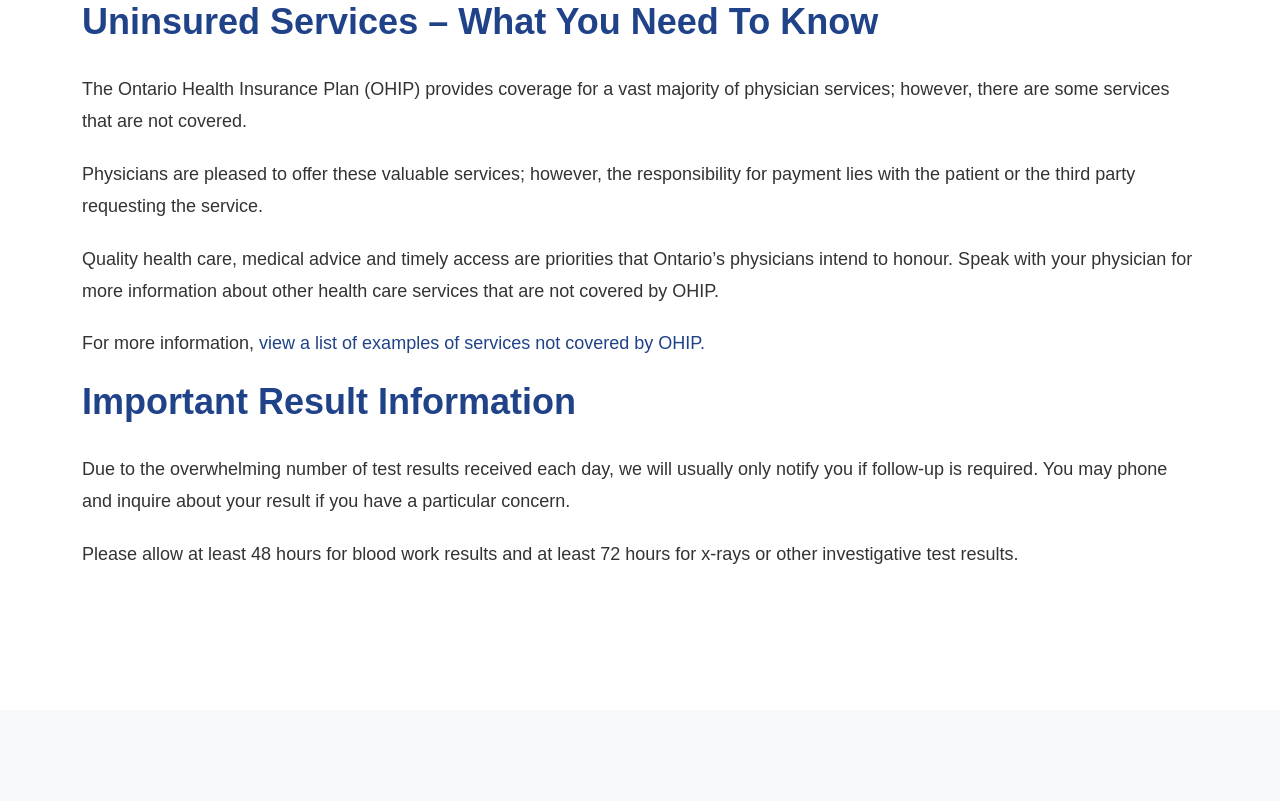
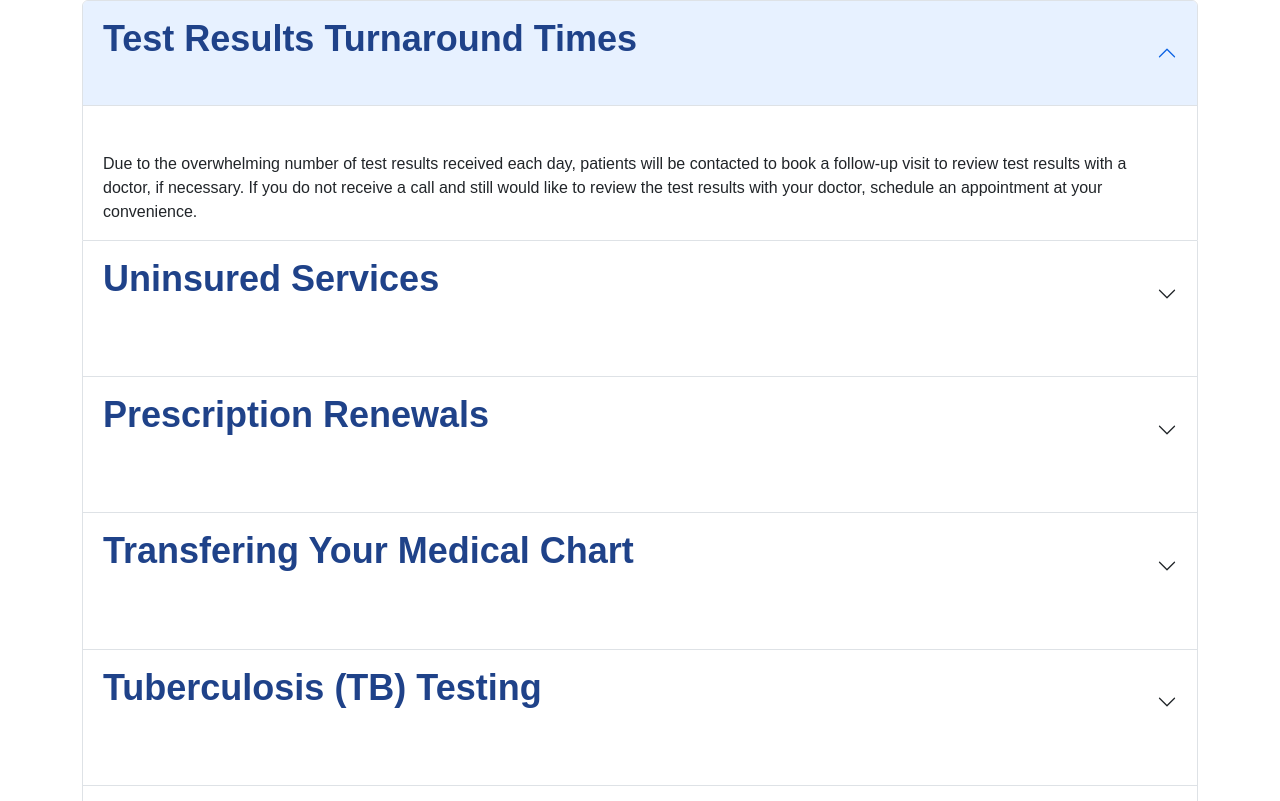
Before and after one commit to lincolnmedweb/lincolnmed, a Next.js app: page /family-health in a window 1280 px wide. Shown: the part 519-1320 px from the top of the page. Built offline with nearby package versions, Linux system fonts and the light colour scheme.

Commit message:
family health content updates

```diff
--- a/pages/family-health.tsx
+++ b/pages/family-health.tsx
@@ -1,6 +1,5 @@
 import Head from "next/head";
-import Link from "next/link";
-import { Container, Row, Col } from "react-bootstrap";
+import { Container, Row, Col, Accordion } from "react-bootstrap";
 
 import InnerHero from "../components/innerHero/innerHero";
 
@@ -20,35 +19,105 @@
         <Container>
           <Row>
             <Col lg="12">
-              <h2>Uninsured Services – What You Need To Know</h2>
+              <Accordion defaultActiveKey="0">
+                <Accordion.Item eventKey="0">
+                  <Accordion.Header>
+                    {" "}
+                    <h2>Test Results Turnaround Times</h2>
+                  </Accordion.Header>
+                  <Accordion.Body>
+                    Due to the overwhelming number of test results received each day, patients will be contacted to book
+                    a follow-up visit to review test results with a doctor, if necessary. If you do not receive a call
+                    and still would like to review the test results with your doctor, schedule an appointment at your
+                    convenience.{" "}
+                  </Accordion.Body>
+                </Accordion.Item>
+                <Accordion.Item eventKey="1">
+                  <Accordion.Header>
+                    <h2>Uninsured Services</h2>
+                  </Accordion.Header>
+                  <Accordion.Body>
                     <p>
-                The Ontario Health Insurance Plan (OHIP) provides coverage for a vast majority of physician services;
-                however, there are some services that are not covered.
+                      The Ontario Health Insurance Plan (OHIP) provides coverage for a vast majority of physician
+                      services; however there are some services that are not covered. Physicians are pleased to offer
+                      these valuable services; however, the responsibility for payment lies with the patient of the
+                      third party requesting the service.
                     </p>
                     <p>
-                Physicians are pleased to offer these valuable services; however, the responsibility for payment lies
-                with the patient or the third party requesting the service.
+                      Select medical services such as cosmetic procedures (i.e. skin tag removal) or completion of forms
+                      and medical records (i.e. sick note or insurance forms). Please note, forms may take 4 to 6 weeks
+                      for completion.
                     </p>
                     <p>
-                Quality health care, medical advice and timely access are priorities that Ontario’s physicians intend to
-                honour. Speak with your physician for more information about other health care services that are not
-                covered by OHIP.
+                      <strong>Payment Methods:</strong>
                     </p>
+                    <ul>
+                      <li>Credit Cards (MasterCard or Visa)</li>
+                      <li>Debit</li>
+                      <li>Cash</li>
+                    </ul>
+                  </Accordion.Body>
+                </Accordion.Item>
+                <Accordion.Item eventKey="2">
+                  <Accordion.Header>
+                    <h2>Prescription Renewals</h2>
+                  </Accordion.Header>
+                  <Accordion.Body>
                     <p>
-                For more information,{" "}
-                <Link target="_blank" href="../../assets/uninsured.pdf">
-                  view a list of examples of services not covered by OHIP.
-                </Link>
+                      Allow at least 1 to 2 weeks for medication renewals. For most medications, your pharmacy is able
+                      to send a request to your family doctor. New medication requests, changes or select medications
+                      require an appointment.
                     </p>
-              <h2>Important Result Information</h2>
+                    <p>Same day renewals now result in a $5 fee.</p>
+                  </Accordion.Body>
+                </Accordion.Item>
+                <Accordion.Item eventKey="3">
+                  <Accordion.Header>
+                    <h2>Transfering Your Medical Chart</h2>
+                  </Accordion.Header>
+                  <Accordion.Body>
                     <p>
-                Due to the overwhelming number of test results received each day, we will usually only notify you if
-                follow-up is required. You may phone and inquire about your result if you have a particular concern.
+                      A Medical Release Form must be signed to request medical chart information. Please note there is a
+                      fee of $40 for an individual or $80 for a family of two or more.
                     </p>
+                  </Accordion.Body>
+                </Accordion.Item>
+                <Accordion.Item eventKey="4">
+                  <Accordion.Header>
+                    <h2>Tuberculosis (TB) Testing</h2>
+                  </Accordion.Header>
+                  <Accordion.Body>
                     <p>
-                Please allow at least 48 hours for blood work results and at least 72 hours for x-rays or other
-                investigative test results.
+                      The Mantoux tuberculin skin test can be done at our clinic with our nurses. This test is performed
+                      by injecting a small amount of non-infectious tuberculosis into the skin in the lower part of the
+                      arm. After this injection the patient must return within 48 hours to review the results and look
+                      for any reaction on the arm.
+                      <br />
+                      <br />
+                      As this testing relies on specific timing to complete check if you require a 1 Step or 2 Step test
+                      when you schedule your appointment.
+                      <br />
+                      <br />
+                      <strong>
+                        OHIP does not cover the cost of TB skin tests that are required for employment, travel or
+                        volunteer purposes.
+                      </strong>
                     </p>
+                  </Accordion.Body>
+                </Accordion.Item>
+                <Accordion.Item eventKey="5">
+                  <Accordion.Header>
+                    <h2>Can I Speak to my Doctor Over the Phone?</h2>
+                  </Accordion.Header>
+                  <Accordion.Body>
+                    <p>
+                      Doctors are not able to come to the phone as they are seeing patients. Please schedule an
+                      appointment to see your doctor in the office or schedule a virtual phone appointment if
+                      applicable.
+                    </p>
+                  </Accordion.Body>
+                </Accordion.Item>
+              </Accordion>
             </Col>
           </Row>
         </Container>
```
Lines whose indentation alone changed are shown as unchanged.
